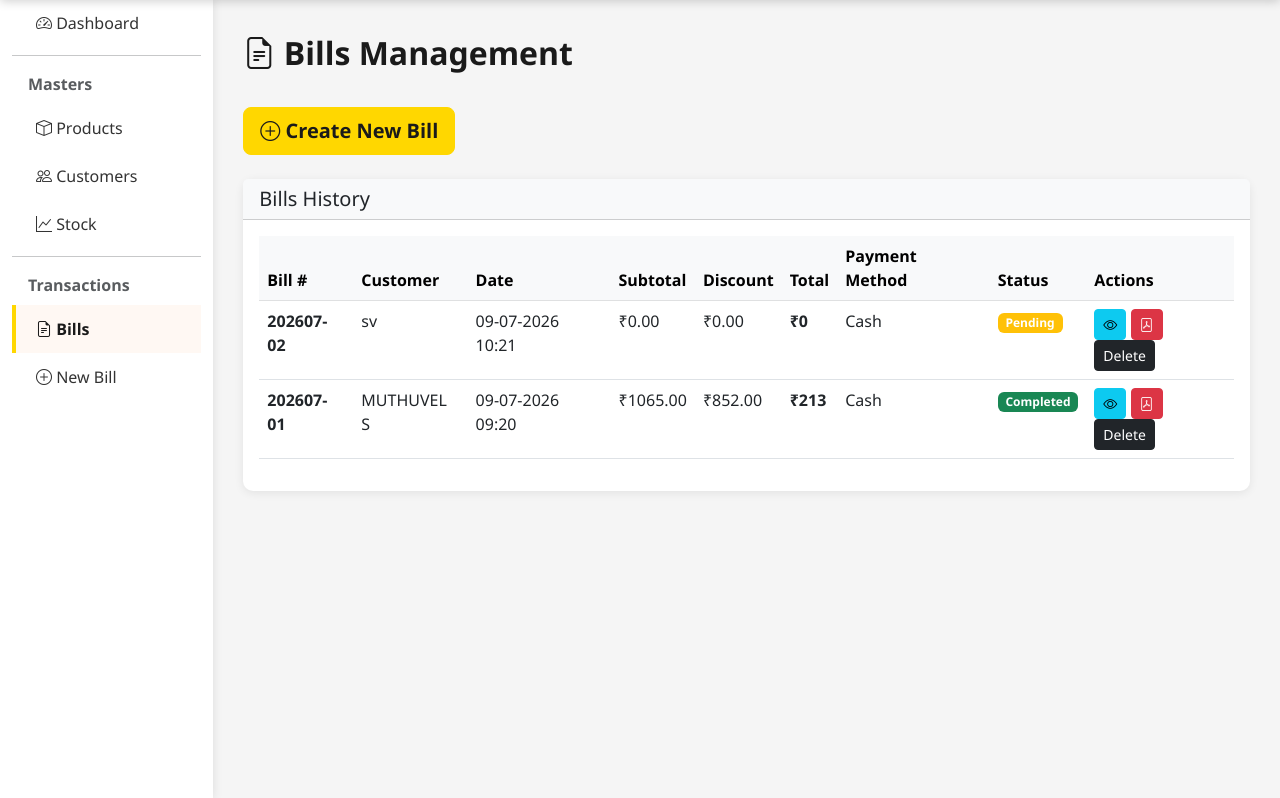
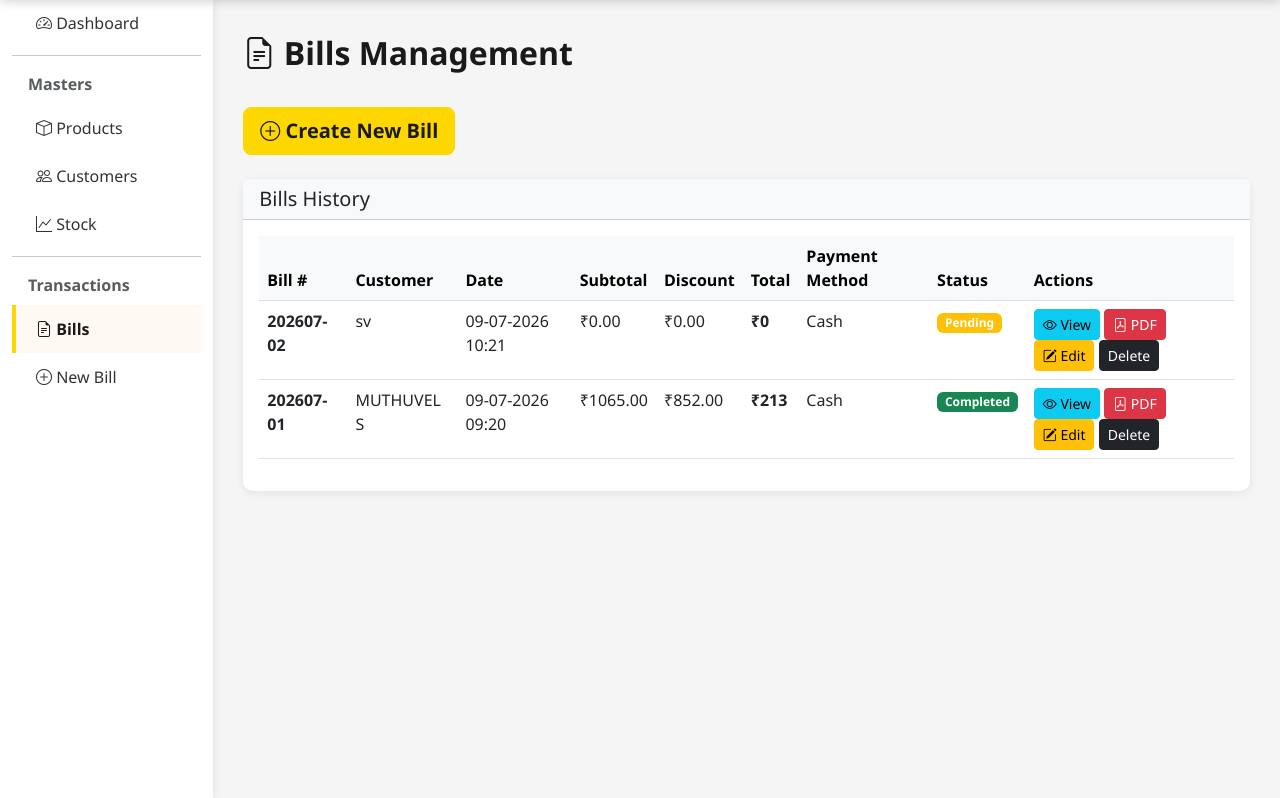
Before and after one commit to muthuvel6237-cloud/gomu-crackers-billing, a Django app: page /billing/bills/ in a window 1280 px wide. Shown: the part 91-889 px from the top of the page. Run offline with Django 5.2, Linux system fonts and the light colour scheme; data comes from the database, SQL or seed files in the repository.

Commit message:
Add Edit button for completed bills with reopen functionality

```diff
--- a/billing_app/templates/billing/bill_list.html
+++ b/billing_app/templates/billing/bill_list.html
@@ -53,16 +53,28 @@
                             </td>
                             <td>
                                 <a href="{% url 'bill_detail' bill.id %}" class="btn btn-sm btn-info" title="View Details">
-                                    <i class="bi bi-eye"></i>
+                                    <i class="bi bi-eye"></i> View
                                 </a>
                                 <a href="{% url 'bill_pdf' bill.id %}" class="btn btn-sm btn-danger" title="Download PDF">
-                                    <i class="bi bi-file-pdf"></i>
+                                    <i class="bi bi-file-pdf"></i> PDF
                                 </a>
+                                {% if bill.is_completed %}
+                                    <a href="{% url 'bill_reopen' bill.id %}"
+                                       class="btn btn-sm btn-warning"
+                                       title="Edit this bill"
+                                       onclick="return confirm('Reopen Bill #{{ bill.bill_number }} for editing?')">
+                                        <i class="bi bi-pencil-square"></i> Edit
+                                    </a>
+                                {% else %}
+                                    <a href="{% url 'bill_items' bill.id %}" class="btn btn-sm btn-warning" title="Edit Bill">
+                                        <i class="bi bi-pencil-square"></i> Edit
+                                    </a>
+                                {% endif %}
                                 <a href="{% url 'delete_bill' bill.id %}"
-       class="btn btn-dark btn-sm"
-       onclick="return confirm('Are you sure you want to delete this bill?');">
-        Delete
-    </a>
+                                   class="btn btn-dark btn-sm"
+                                   onclick="return confirm('Are you sure you want to delete this bill?');">
+                                    Delete
+                                </a>
                             </td>
                         </tr>
                         {% endfor %}
--- a/billing_app/urls.py
+++ b/billing_app/urls.py
@@ -36,5 +36,6 @@ urlpatterns = [
     path('bills/<int:pk>/pdf/', views.generate_bill_pdf, name='bill_pdf'),
     path('bill/delete/<int:pk>/', views.delete_bill, name='delete_bill'),
     path('bills/<int:bill_pk>/items/<int:item_pk>/remove/', views.remove_bill_item, name='remove_bill_item'),
+    path('bills/<int:pk>/reopen/', views.bill_reopen, name='bill_reopen'),
     path('get-product-price/<int:product_id>/', views.get_product_price, name='get_product_price'),
 ]
--- a/billing_app/views.py
+++ b/billing_app/views.py
@@ -672,6 +672,14 @@ def bill_finalize(request, pk):
     messages.success(request, 'Bill completed!')
     return redirect('bill_detail', pk=pk)
 
+def bill_reopen(request, pk):
+    bill = get_object_or_404(Bill, pk=pk)
+    bill.is_completed = False
+    bill.save()
+    messages.success(request, f'Bill #{bill.bill_number} reopened for editing.')
+    return redirect('bill_items', pk=pk)
+
+
 def bill_detail(request, pk):
     bill = get_object_or_404(Bill, pk=pk)
     bill.calculate_total()
```
